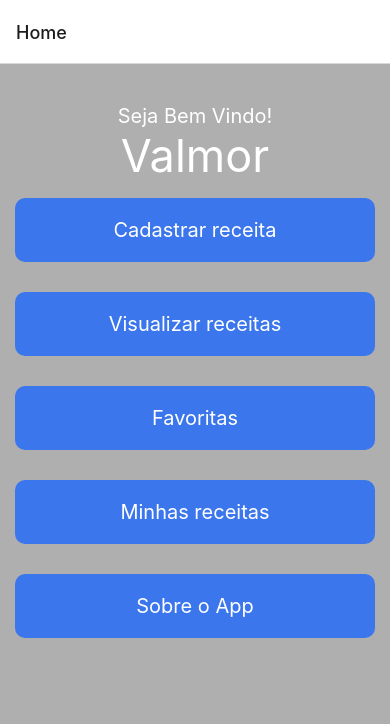
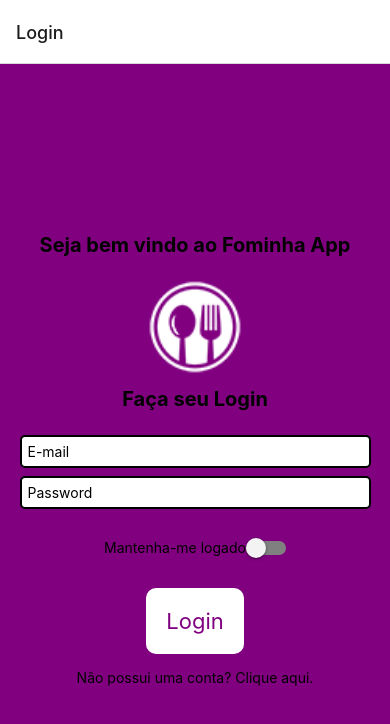
Before and after one commit to ValmorMoreira/fominha-app, a React Native app: screen / in a window 390 px wide. Shown: the top 724 px of the page. Built offline with nearby package versions, Linux system fonts and the light colour scheme; what expo-sqlite would draw is missing.

Commit message:
ALterações de estilo de cor e criação do User no Sqlite e telas

```diff
--- a/src/Routes.jsx
+++ b/src/Routes.jsx
@@ -16,15 +16,14 @@
   return (
     <NavigationContainer>
       <Stack.Navigator>
+        <Stack.Screen name="Login" component={Login} />
+        <Stack.Screen name="Cadastro" component={Register} />
         <Stack.Screen name="Home" component={Home} />
         <Stack.Screen name="Cadastro de receita" component={RecipeRegister} />
         <Stack.Screen name="Visualizar receitas" component={RecipesList} />
         <Stack.Screen name="Favoritas" component={Favorite} />
         <Stack.Screen name="Minhas receitas" component={MyRecipes} />
         <Stack.Screen name="About" component={About} />
-
-        <Stack.Screen name="Cadastro" component={Register} />
-        <Stack.Screen name="Login" component={Login} />
       </Stack.Navigator>
     </NavigationContainer>
   );
--- a/src/pages/About.jsx
+++ b/src/pages/About.jsx
@@ -1,4 +1,4 @@
-import { StyleSheet, View, Text, Button } from "react-native";
+import { StyleSheet, View, Text, Button, Pressable } from "react-native";
 import React, { useContext } from "react";
 import { ModalContext } from "../components/AppModal";
 
@@ -20,7 +20,9 @@
       <Text style={styles.text}> Todos os dieritos reservados</Text>
       <Text style={styles.text}>Valmor Moreira</Text>
       <Text style={styles.text}>Fominha - Version 1.0</Text>
-      <Button title="Ver modal" onPress={handleModal} />
+      <Pressable style={styles.btn} onPress={handleModal}>
+        <Text style={styles.textWhite}>Easter Egg</Text>
+      </Pressable>
     </View>
   );
 }
@@ -28,12 +30,25 @@
 const styles = StyleSheet.create({
   container: {
     flex: 1,
-    backgroundColor: "#AFAFAF",
+    backgroundColor: "purple",
     alignItems: "center",
     justifyContent: "center",
   },
   text: {
     fontSize: 18,
-    color: "blue",
-  }
+    color: "white",
+  },
+  textWhite: {
+    fontSize: 22,
+    color: "purple",
+    textAlign: "center",
+},
+btn: {
+    paddingVertical: 20,
+    paddingHorizontal:20,
+    borderRadius: 10,
+    elevation: 3,
+    backgroundColor: "white",
+    margin: 15,
+},
 });
--- a/src/pages/Favorite.jsx
+++ b/src/pages/Favorite.jsx
@@ -12,12 +12,12 @@
 const styles = StyleSheet.create({
   container: {
     flex: 1,
-    backgroundColor: "#AFAFAF",
+    backgroundColor: "purple",
     alignItems: "center",
     justifyContent: "center",
   },
   text: {
-    fontSize: 15,
-    color: "blue",
+    fontSize: 20,
+    color: "white",
   },
 });
--- a/src/pages/Home.jsx
+++ b/src/pages/Home.jsx
@@ -64,11 +64,11 @@
 const styles = StyleSheet.create({
     container: {
         flex: 1,
-        backgroundColor: "#AFAFAF",
+        backgroundColor: "purple",
     },
     textWhite: {
-        fontSize: 20,
-        color: "#fff",
+        fontSize: 22,
+        color: "purple",
         textAlign: "center",
     },
     textUpperCase: {
@@ -80,7 +80,7 @@
         paddingVertical: 20,
         borderRadius: 10,
         elevation: 3,
-        backgroundColor: "#3B76ED",
+        backgroundColor: "white",
         margin: 15,
     },
     center:{
--- a/src/pages/Login.jsx
+++ b/src/pages/Login.jsx
@@ -1,6 +1,6 @@
 import React, { useState } from 'react';
 import { StatusBar } from 'expo-status-bar';
-import { StyleSheet, Text, View, Image, TextInput, Pressable, Button, Switch, SafeAreaView } from 'react-native';
+import { StyleSheet, Text, View, Image, TextInput, Pressable, Button, Switch } from 'react-native';
 
 export default function RecipesList({navigation}) {
 
@@ -12,15 +12,20 @@
         navigation.navigate("Cadastro");
     };
 
+    const handleLoginValidate = () => {
+        navigation.navigate("Home");
+    };
+
     return (
 
-        <SafeAreaView style={styles.container}>
+        <View style={styles.container}>
             <StatusBar style="auto" />
+            <Text style={styles.text}>Seja bem vindo ao Fominha App</Text>
             <Image
                 style={styles.logo}
                 source={require('../../assets/images/logo.png')}
             />
-            <Text style={styles.text}>Sign Up!</Text>
+            <Text style={styles.text}>Faça seu Login</Text>
             <TextInput
                 style={styles.input} placeholder={'E-mail'} onChangeText={event => setEmail(event)} onChange={setEmail} value={email}
             />
@@ -30,16 +35,15 @@
             />
 
             <View style={styles.inline}>
-                <Text>Subscribe to Newsletter</Text>
+                <Text>Mantenha-me logado</Text>
 
                 <Switch value={isEnabled} onValueChange={setIsEnabled} trackColor={{ false: "grey", true: "green" }}
                     thumbColor={isEnabled ? "#f5dd4b" : "#f4f3f4"} />
             </View>
 
-            <Button title={"Let's Go!"} onPress={() =>
-                console.log("E-mail " + email + "  Password: " + password)}
-                disabled={!isEnabled}
-            />
+            <Pressable style={styles.btn} onPress={handleLoginValidate} disabled={!isEnabled}>
+                <Text style={styles.textWhite}>Login</Text>
+            </Pressable>
 
             <View>
                 <Pressable onPress={handleRegister}>
@@ -47,14 +51,14 @@
                 </Pressable>
             </View>
 
-        </SafeAreaView>
+        </View>
     );
 }
 
 const styles = StyleSheet.create({
     container: {
         flex: 1,
-        backgroundColor: "#AFAFAF",
+        backgroundColor: "purple",
         alignItems: 'center',
         justifyContent: 'center',
     },
@@ -64,11 +68,11 @@
         resizeMode: "contain",
     },
     input: {
-        color: "grey",
-        borderColor: "lightgrey",
+        backgroundColor:"white",
+        borderColor: "black",
         borderWidth: 2,
         borderRadius: 5,
-        borderBottomColor: "lightgrey",
+        borderBottomColor: "black",
         width: "90%",
         margin: 4,
         padding: 6,
@@ -86,5 +90,18 @@
         marginBottom: 15,
         alignContent: "space-around",
         alignItems: "center",
+    },
+    btn: {
+        padding:20,
+        paddingVertical: 20,
+        borderRadius: 10,
+        elevation: 3,
+        backgroundColor: "white",
+        margin: 15,
+    },
+    textWhite: {
+        fontSize: 22,
+        color: "purple",
+        textAlign: "center",
     }
 });
--- a/src/pages/MyRecipes.jsx
+++ b/src/pages/MyRecipes.jsx
@@ -38,8 +38,8 @@
       >
         <View style={styles.itemContainer}>
           <Text style={styles.recipeTitle}> Nome: {item.name}</Text>
-          <View style={styles.recipeCategory}>
-            <Text>Categoria: {item.category}</Text>
+          <View >
+            <Text style={styles.recipeCategory}>Categoria: {item.category}</Text>
             <Text>Ingredientes: {item.ingredients}</Text>
           </View>
           <View style={styles.image}>
@@ -56,7 +56,7 @@
   };
 
   return (
-    <View>
+    <View style={styles.bg}>
       <Text style={styles.title}></Text>
       <FlatList
         data={recipesList}
@@ -69,34 +69,36 @@
 
 const styles = StyleSheet.create({
   title: {
-    flex: 1,
+    position:"relative",
     fontSize: 17,
     fontWeight: 'bold',
     textAlign: 'center',
     marginTop: 3,
     marginRight: 5,
     marginLeft: 5,
+    color:"white",
   },
   itemContainer: {
-    backgroundColor: "#ddd",
+    backgroundColor: "white",
     margin: 10,
     marginBottom: 8,
     padding: 20,
     borderRadius: 5,
     borderColor: "#000",
     borderWidth: 1,
-    position: "relative",
+    position:"relative",
   },
   recipeTitle: {
     fontSize: 16,
     fontWeight: "bold",
+    color:"purple",
   },
   recipeFooter: {
     flexDirection: "row",
     justifyContent: "space-between",
   },
   recipeCategory: {
-    textDecorationColor: "blue",
+    color:"brown",
   },
   image:{
     width:150,
@@ -104,5 +106,10 @@
     marginLeft: 200,
     alignItems:"center",
     paddingVertical: 20,
+    backgroundColor:"black",
+  },
+  bg: {
+    backgroundColor:"purple",
+    height:1000,
   }
 });
--- a/src/pages/RecipeEdit.jsx
+++ b/src/pages/RecipeEdit.jsx
@@ -66,7 +66,7 @@
         </View>
         <View>
           <Button title={"Atualizar"} onPress={() =>
-            create()}
+            edit()}
             disabled={!isEnabled}
           />
         </View>
--- a/src/pages/RecipeRegister.jsx
+++ b/src/pages/RecipeRegister.jsx
@@ -79,7 +79,7 @@
 const styles = StyleSheet.create({
   container: {
     flex: 1,
-    backgroundColor: "#AFAFAF",
+    backgroundColor: "purple",
     alignItems: 'center',
     justifyContent: 'center',
   },
--- a/src/pages/RecipesList.jsx
+++ b/src/pages/RecipesList.jsx
@@ -35,7 +35,7 @@
 
 
   return (
-    <View>
+    <View style={styles.bg}>
       <Text style={styles.title}> Receitas </Text>
       <FlatList
         data={apiData}
@@ -51,7 +51,7 @@
     fontSize: 20,
   },
   itemContainer: {
-    backgroundColor: "#ddd",
+    backgroundColor: "white",
     marginBottom: 8,
     padding: 20,
     borderRadius: 5,
@@ -66,4 +66,7 @@
     flexDirection: "row",
     justifyContent: "space-between",
   },
+  bg:{
+    backgroundColor:"purple",
+  }
 });
--- a/src/pages/Register.jsx
+++ b/src/pages/Register.jsx
@@ -1,33 +1,117 @@
-import { StyleSheet, View, Text } from "react-native";
-import React from "react";
+import { StyleSheet, View, Text, Image, TextInput, Button, Pressable} from "react-native";
+import React, { useState } from 'react';
 
-export default function Register({ route }) {
-  //const login = route.params.login; (é a mesma coisa que a linha de baixo)
-  const { login } = route.params;
+import Users from '../services/sqlite/Users';
 
-    if(JSON.stringify(login) === '{}'){
-        return <View style={styles.container}>
-                    <Text> Page Hello </Text>
-                </View>
-    }
+export default function Register({navigation}) {
 
-    return (
-        <View style={styles.container}>
-            <Text style={styles.text}>Hello {login.user}</Text>
-            <Text> {login.message} </Text>
+  const [name, setName] = useState('');
+  const [email, setEmail] = useState('');
+  const [password, setPassword] = useState('');
+  //const [image, setImage] = useState(null);
+
+  const handleSuccess = () => {
+    navigation.navigate("Login");
+  };
+
+  const handleRegister = () => {
+    create()
+  }
+
+  const create = () => {
+    Users.create({ name: name, email: email,  password: password })
+      .then(id => alert("Usuário cadastrado com sucesso!"))
+      .catch(err => console.log(err));
+
+    Users.all()
+      .then(recipe => console.log(recipe))
+      .catch(err => console.log(err));
+
+    handleSuccess();
+  };
+
+
+  return (
+
+    <View style={styles.container}>
+        <Image
+            style={styles.logo}
+            source={require('../../assets/images/logo.png')}
+        />
+        <Text style={styles.text}>Cadastro de Usuário</Text>
+        <TextInput
+            style={styles.input} placeholder={'Nome de usuário'} onChangeText={event => setName(event)} onChange={setName} value={name}
+        />
+        <TextInput
+            style={styles.input} placeholder={'E-mail'} onChangeText={event => setEmail(event)} onChange={setEmail} value={email}
+        />
+
+        <TextInput
+            style={styles.input} placeholder={'Password'} secureTextEntry={true} onChangeText={e => setPassword(e)} value={password}
+        />
+
+        <Pressable style={styles.btn} onPress={handleRegister}  >
+            <Text style={styles.textWhite}>Cadastrar</Text>
+        </Pressable>
+
+        <View>
+            <Pressable onPress={handleSuccess}>
+                <Text>Possui uma conta? Faça o seu login aqui...</Text>
+            </Pressable>
         </View>
 
-    );
+    </View>
+);
+
 }
 
 const styles = StyleSheet.create({
   container: {
-    flex: 1,
-    backgroundColor: "#AFAFAF",
-    alignItems: "center",
-    justifyContent: "center",
+      flex: 1,
+      backgroundColor: "purple",
+      alignItems: 'center',
+      justifyContent: 'center',
+  },
+  logo: {
+      width: 200,
+      height: 100,
+      resizeMode: "contain",
+  },
+  input: {
+      backgroundColor:"white",
+      borderColor: "black",
+      borderWidth: 2,
+      borderRadius: 5,
+      borderBottomColor: "black",
+      width: "90%",
+      margin: 4,
+      padding: 6,
   },
   text: {
-    fontSize: 18,
+      fontSize: 20,
+      textAlign: "center",
+      fontWeight: "bold",
+      marginTop: 10,
+      marginBottom: 20,
   },
+  inline: {
+      flexDirection: "row",
+      marginTop: 25,
+      marginBottom: 15,
+      alignContent: "space-around",
+      alignItems: "center",
+  },
+  btn: {
+    padding:20,
+    paddingVertical: 20,
+    borderRadius: 10,
+    elevation: 3,
+    backgroundColor: "white",
+    margin: 15,
+},
+textWhite: {
+    fontSize: 22,
+    color: "purple",
+    textAlign: "center",
+}
 });
--- a/src/services/sqlite/SQLiteDatabse.jsx
+++ b/src/services/sqlite/SQLiteDatabse.jsx
@@ -1,5 +1,6 @@
 import * as SQLite from 'expo-sqlite'
 
 const db = SQLite.openDatabase("db.db")
+const user = SQLite.openDatabase("user.db")
 
-export default db
+export default (db, user)
--- /dev/null
+++ b/src/services/sqlite/Users.jsx
@@ -0,0 +1,173 @@
+import user from "./SQLiteDatabse";
+
+/**
+ * INICIALIZAÇÃO DA TABELA
+ * - Executa sempre, mas só cria a tabela caso não exista (primeira execução)
+ */
+ user.transaction((tx) => {
+    //<<<<<<<<<<<<<<<<<<<<<<<< USE ISSO APENAS DURANTE OS TESTES!!! >>>>>>>>>>>>>>>>>>>>>>>
+    //tx.executeSql("DROP TABLE users;");
+    //<<<<<<<<<<<<<<<<<<<<<<<< USE ISSO APENAS DURANTE OS TESTES!!! >>>>>>>>>>>>>>>>>>>>>>>
+
+    tx.executeSql(
+      "CREATE TABLE IF NOT EXISTS users (id INTEGER PRIMARY KEY AUTOINCREMENT, email VARCHAR(50), username VARCHAR(50) UNIQUE, password VARCHAR(50));"
+    );
+  });
+
+
+  /**
+ * CRIAÇÃO DE UM NOVO REGISTRO
+ * - Recebe um objeto;
+ * - Retorna uma Promise:
+ *  - O resultado da Promise é o ID do registro (criado por AUTOINCREMENT)
+ *  - Pode retornar erro (reject) caso exista erro no SQL ou nos parâmetros.
+ */
+const create = (obj) => {
+    return new Promise((resolve, reject) => {
+      user.transaction((tx) => {
+        //comando SQL modificável
+        tx.executeSql(
+          "INSERT INTO users (name, email, password) values (?, ?, ?);",
+          [obj.name, obj.email, obj.password],
+          //-----------------------
+          (_, { rowsAffected, insertId }) => {
+            if (rowsAffected > 0) resolve(insertId);
+            else reject("Error inserting obj: " + JSON.stringify(obj)); // insert falhou
+          },
+          (_, error) => reject(error) // erro interno em tx.executeSql
+        );
+      });
+    });
+  };
+
+  /**
+   * ATUALIZA UM REGISTRO JÁ EXISTENTE
+   * - Recebe o ID do registro e um OBJETO com valores atualizados;
+   * - Retorna uma Promise:
+   *  - O resultado da Promise é a quantidade de registros atualizados;
+   *  - Pode retornar erro (reject) caso o ID não exista ou então caso ocorra erro no SQL.
+   */
+  const update = (id, obj) => {
+    return new Promise((resolve, reject) => {
+      user.transaction((tx) => {
+        //comando SQL modificável
+        tx.executeSql(
+          "UPDATE users SET name=?, email=? WHERE id=?;",
+          [obj.name, obj.email, id],
+          //-----------------------
+          (_, { rowsAffected }) => {
+            if (rowsAffected > 0) resolve(rowsAffected);
+            else reject("Error updating obj: id=" + id); // nenhum registro alterado
+          },
+          (_, error) => reject(error) // erro interno em tx.executeSql
+        );
+      });
+    });
+  };
+
+  /**
+   * BUSCA UM REGISTRO POR MEIO DO ID
+   * - Recebe o ID do registro;
+   * - Retorna uma Promise:
+   *  - O resultado da Promise é o objeto (caso exista);
+   *  - Pode retornar erro (reject) caso o ID não exista ou então caso ocorra erro no SQL.
+   */
+  const find = (id) => {
+    return new Promise((resolve, reject) => {
+      user.transaction((tx) => {
+        //comando SQL modificável
+        tx.executeSql(
+          "SELECT * FROM users WHERE id=?;",
+          [id],
+          //-----------------------
+          (_, { rows }) => {
+            if (rows.length > 0) resolve(rows._array[0]);
+            else reject("Obj not found: id=" + id); // nenhum registro encontrado
+          },
+          (_, error) => reject(error) // erro interno em tx.executeSql
+        );
+      });
+    });
+  };
+
+  /**
+   * BUSCA UM REGISTRO POR MEIO DO NOME (name)
+   * - Recebe o nome do usuário;
+   * - Retorna uma Promise:
+   *  - O resultado da Promise é um array com os objetos encontrados;
+   *  - Pode retornar erro (reject) caso o ID não exista ou então caso ocorra erro no SQL;
+   *  - Pode retornar um array vazio caso nenhum objeto seja encontrado.
+   */
+  const findByName = (name) => {
+    return new Promise((resolve, reject) => {
+      user.transaction((tx) => {
+        //comando SQL modificável
+        tx.executeSql(
+          "SELECT * FROM users WHERE name LIKE ?;",
+          [name],
+          //-----------------------
+          (_, { rows }) => {
+            if (rows.length > 0) resolve(rows._array);
+            else reject("Obj not found: brand=" + name); // nenhum registro encontrado
+          },
+          (_, error) => reject(error) // erro interno em tx.executeSql
+        );
+      });
+    });
+  };
+
+  /**
+   * BUSCA TODOS OS REGISTROS DE UMA DETERMINADA TABELA
+   * - Não recebe parâmetros;
+   * - Retorna uma Promise:
+   *  - O resultado da Promise é uma lista (Array) de objetos;
+   *  - Pode retornar erro (reject) caso o ID não exista ou então caso ocorra erro no SQL;
+   *  - Pode retornar um array vazio caso não existam registros.
+   */
+  const all = () => {
+    return new Promise((resolve, reject) => {
+      user.transaction((tx) => {
+        //comando SQL modificável
+        tx.executeSql(
+          "SELECT * FROM recipes;",
+          [],
+          //-----------------------
+          (_, { rows }) => resolve(rows._array),
+          (_, error) => reject(error) // erro interno em tx.executeSql
+        );
+      });
+    });
+  };
+
+  /**
+   * REMOVE UM REGISTRO POR MEIO DO ID
+   * - Recebe o ID do registro;
+   * - Retorna uma Promise:
+   *  - O resultado da Promise a quantidade de registros removidos (zero indica que nada foi removido);
+   *  - Pode retornar erro (reject) caso o ID não exista ou então caso ocorra erro no SQL.
+   */
+  const remove = (id) => {
+    return new Promise((resolve, reject) => {
+      user.transaction((tx) => {
+        //comando SQL modificável
+        tx.executeSql(
+          "DELETE FROM users WHERE id=?;",
+          [id],
+          //-----------------------
+          (_, { rowsAffected }) => {
+            resolve(rowsAffected);
+          },
+          (_, error) => reject(error) // erro interno em tx.executeSql
+        );
+      });
+    });
+  };
+
+  export default {
+    create,
+    update,
+    find,
+    findByName,
+    all,
+    remove,
+  };
```
Also changed, not shown: 2 other files (tests, documents, lock files or other folders).
